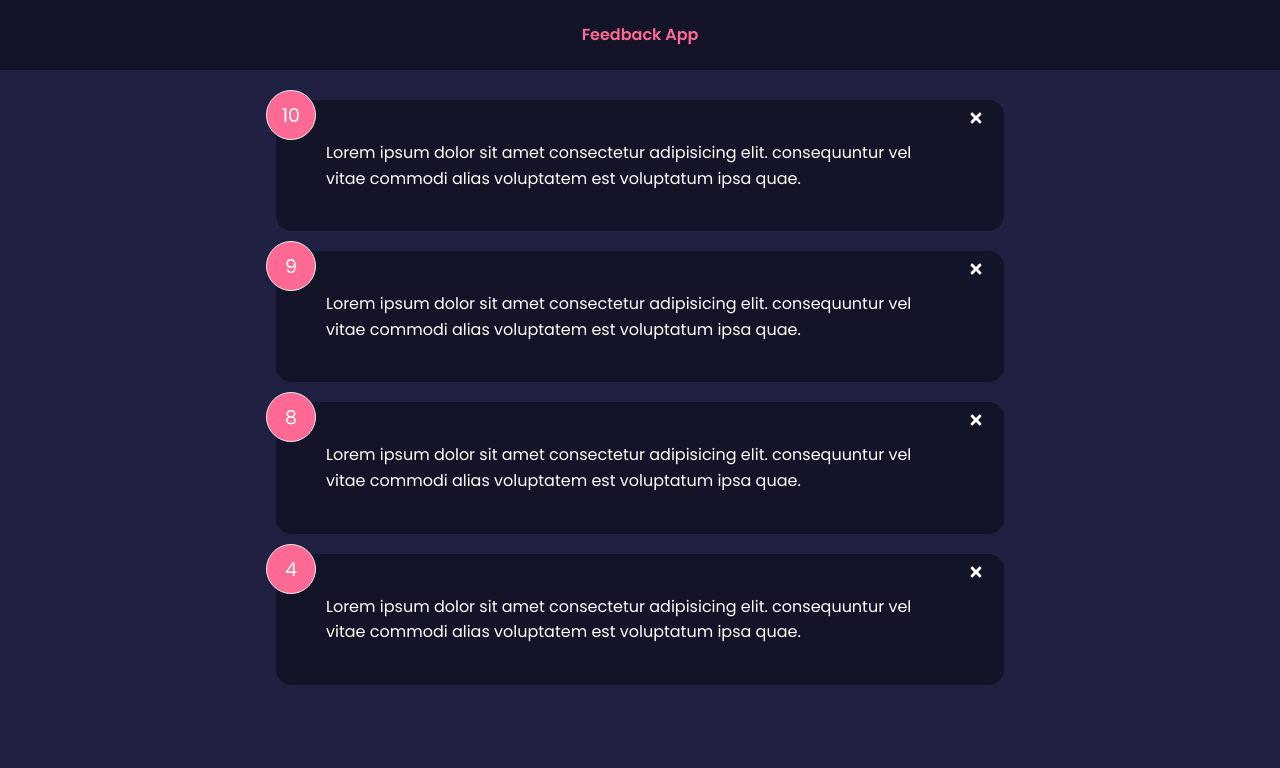
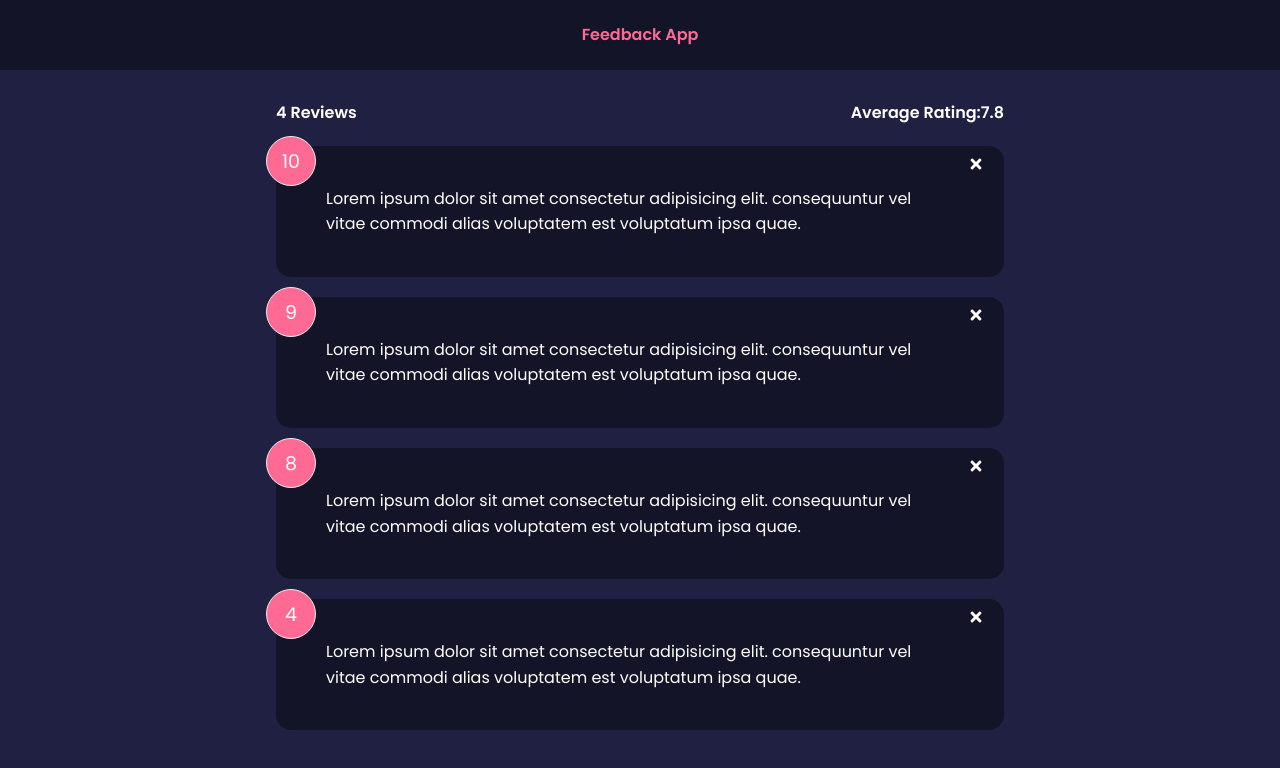
Before and after one commit to Radexman/feedback-app, a React (Create React App) app: page / in a window 1280 px wide. Shown: the top 768 px of the page. Built offline with nearby package versions, Linux system fonts and the light colour scheme.

Commit message:
FeedbackStats Component

```diff
--- a/src/App.js
+++ b/src/App.js
@@ -2,6 +2,7 @@
 import Header from "./components/Header";
 import FeedbackList from "./components/FeedbackList";
 import FeedbackData from "./data/FeedbackData";
+import FeedbackStats from "./components/FeedbackStats";
 
 export default function App() {
   const [feedback, setFeedback] = useState(FeedbackData);
@@ -16,6 +17,7 @@
     <>
       <Header />
       <div className="container">
+        <FeedbackStats feedback={feedback} />
         <FeedbackList feedback={feedback} handleDelete={deleteFeedback} />
       </div>
     </>
--- /dev/null
+++ b/src/components/FeedbackStats.jsx
@@ -0,0 +1,20 @@
+function FeedbackStats({ feedback }) {
+  // Calculate ratings average
+  let average =
+    feedback.reduce((acc, cur) => {
+      return acc + cur.rating;
+    }, 0) / feedback.length;
+
+  average = average.toFixed(1).replace(/[.,]0$/, "");
+
+  return (
+    <div className="feedback-stats">
+      <h4 className="font-semibold">{feedback.length} Reviews</h4>
+      <h4 className="font-semibold">
+        Average Rating:
+        {feedback.length === 0 ? 0 : average}
+      </h4>
+    </div>
+  );
+}
+export default FeedbackStats;
```
